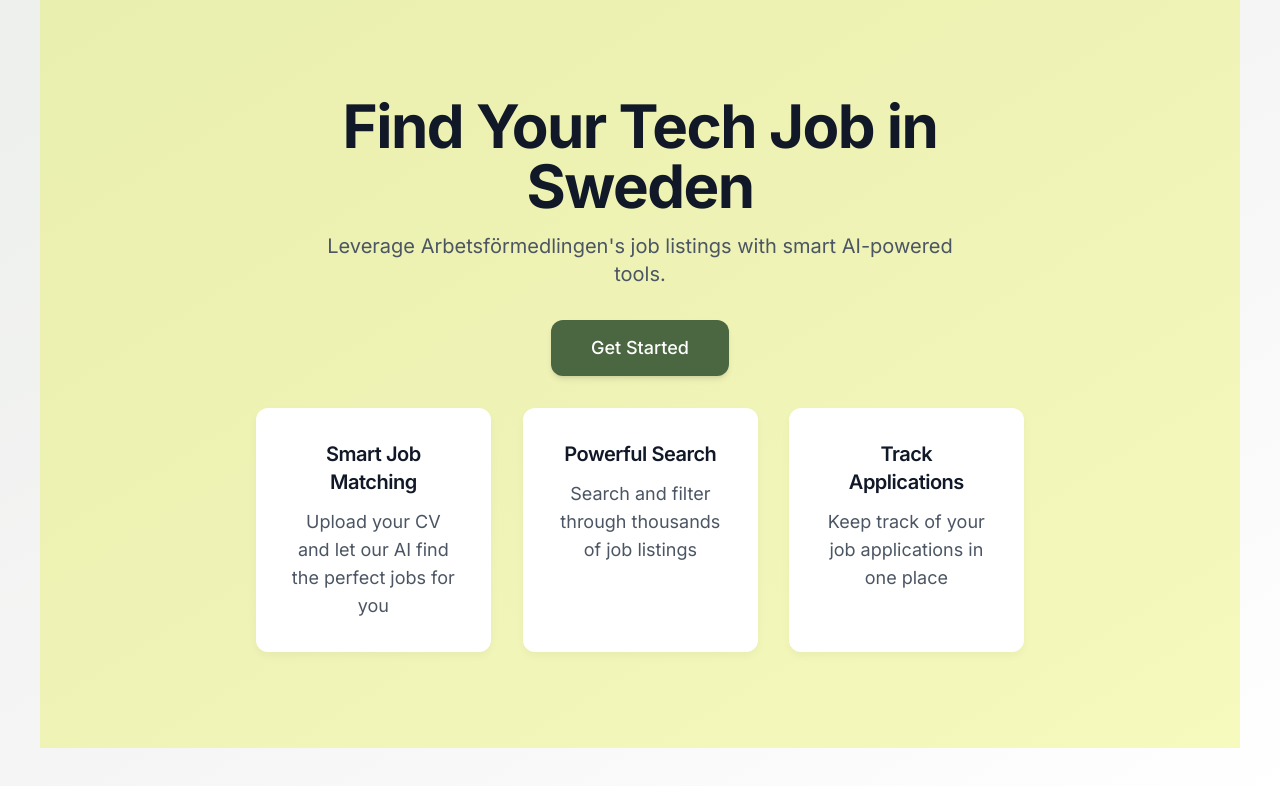
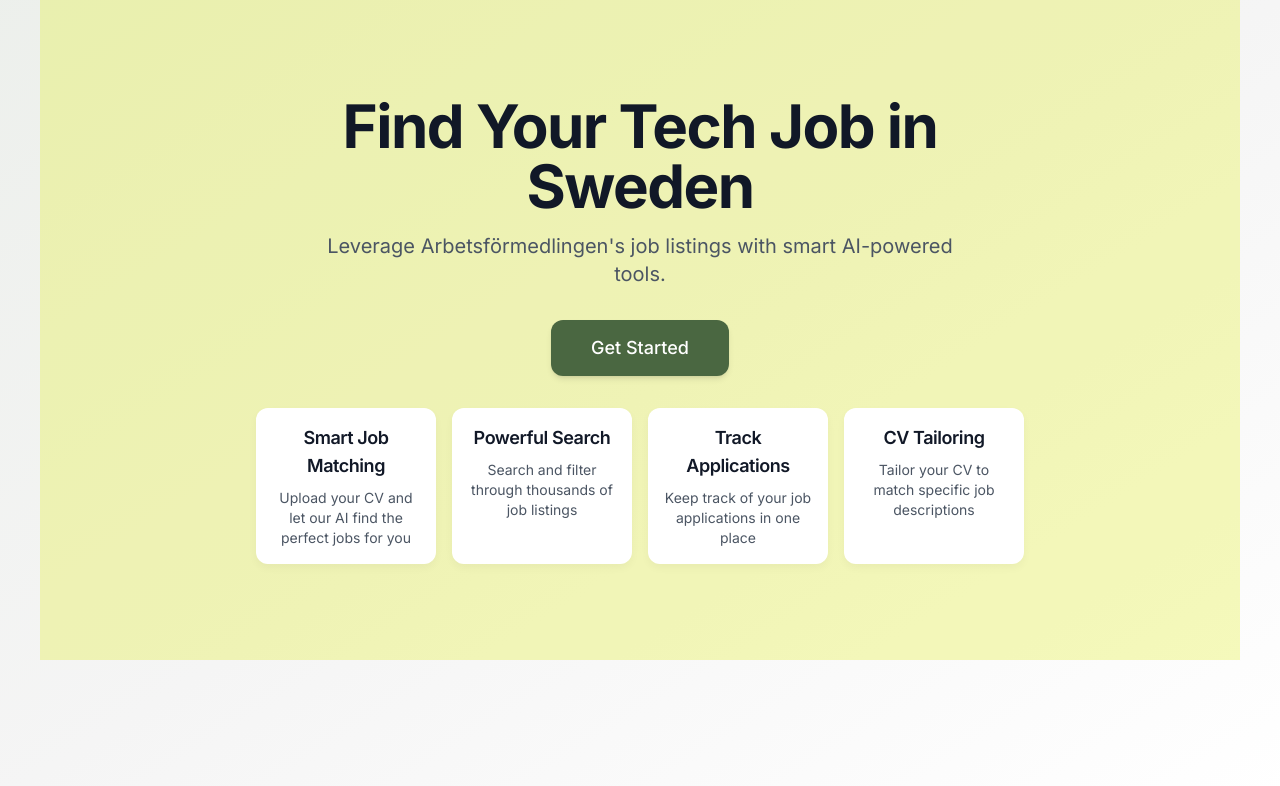
Before and after one commit to nataqi/careerseeker-portal, a React (Vite) app: page / in a window 1280 px wide. Shown: the top 786 px of the page. Built offline with nearby package versions, Linux system fonts and the light colour scheme.

Commit message:
align 4 cards index

```diff
--- a/src/pages/Index.tsx
+++ b/src/pages/Index.tsx
@@ -20,22 +20,34 @@ const Index = () => {
             </Button>
           </div>
 
-          <div className="mt-24 grid grid-cols-1 md:grid-cols-3 gap-8">
-            {[{
-            title: "Smart Job Matching",
-            description: "Upload your CV and let our AI find the perfect jobs for you"
-          }, {
-            title: "Powerful Search",
-            description: "Search and filter through thousands of job listings"
-          }, {
-            title: "Track Applications",
-            description: "Keep track of your job applications in one place"
-          }].map((feature, index) => <div key={index} className="card-hover bg-white p-8 rounded-xl shadow-soft scale-in" style={{
-            animationDelay: `${index * 100}ms`
-          }}>
-                <h3 className="text-xl font-semibold text-gray-900 mb-3">{feature.title}</h3>
-                <p className="text-gray-600">{feature.description}</p>
-              </div>)}
+          <div className="mt-24 grid grid-cols-1 md:grid-cols-4 gap-4">
+            {[
+              {
+                title: "Smart Job Matching",
+                description: "Upload your CV and let our AI find the perfect jobs for you",
+              },
+              {
+                title: "Powerful Search",
+                description: "Search and filter through thousands of job listings",
+              },
+              {
+                title: "Track Applications",
+                description: "Keep track of your job applications in one place",
+              },
+              {
+                title: "CV Tailoring",
+                description: "Tailor your CV to match specific job descriptions",
+              },
+            ].map((feature, index) => (
+              <div
+                key={index}
+                className="card-hover bg-white p-4 rounded-xl shadow-soft scale-in"
+                style={{ animationDelay: `${index * 100}ms` }}
+              >
+                <h3 className="text-lg font-semibold text-gray-900 mb-2">{feature.title}</h3>
+                <p className="text-sm text-gray-600">{feature.description}</p>
+              </div>
+            ))}
           </div>
         </div>
       </div>
```
